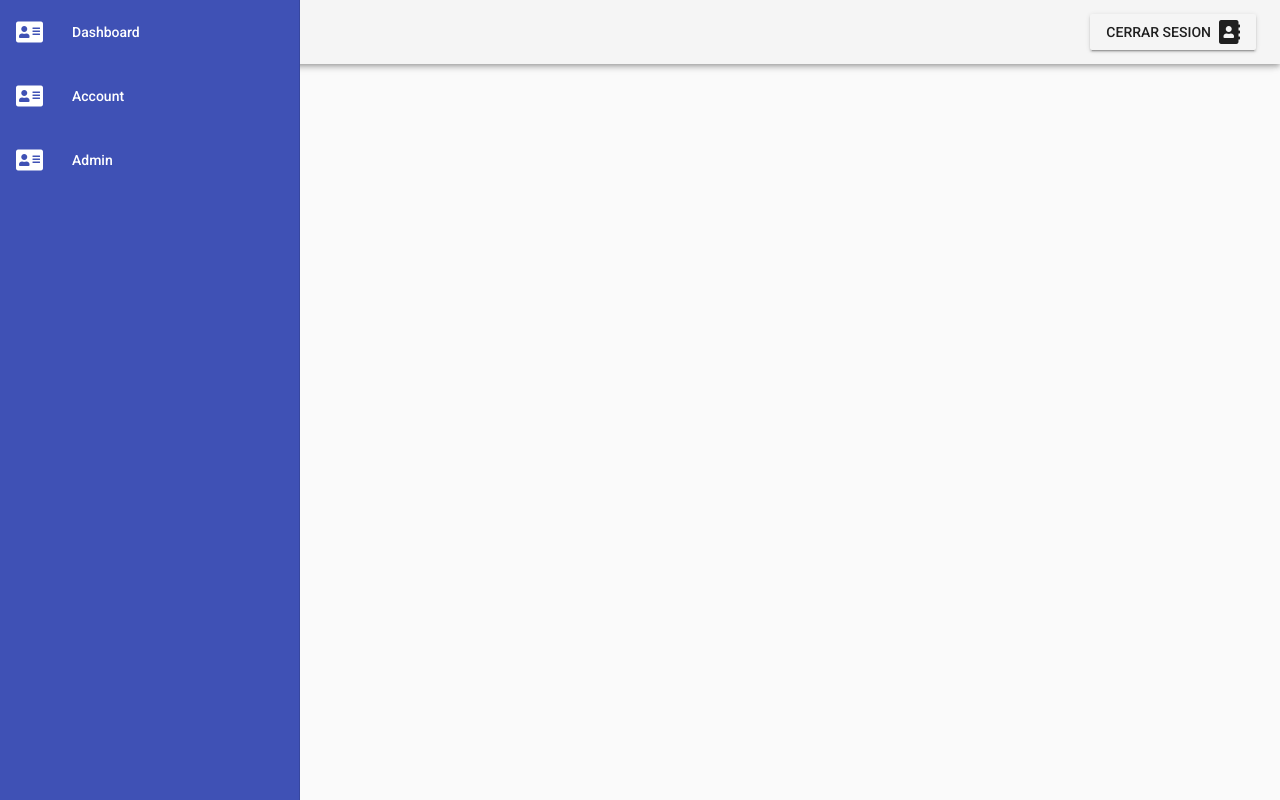
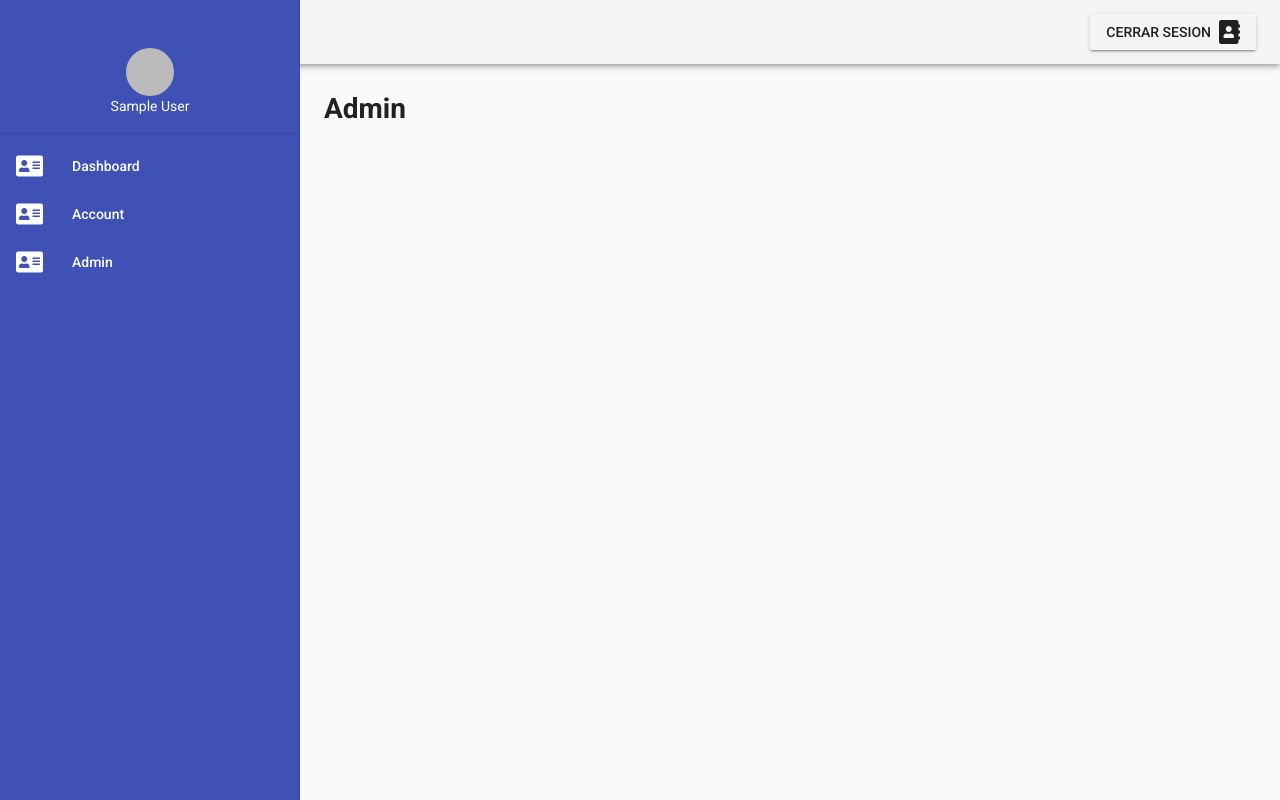
Before and after one commit to DavidSC34/vuetify-login, a Vue app: page /admin in a window 1280 px wide. Built offline with nearby package versions, Linux system fonts and the light colour scheme; no server answers; sample sign-in values are in the browser's storage.

Commit message:
avatar de usuario

```diff
--- a/src/components/NavBar.vue
+++ b/src/components/NavBar.vue
@@ -19,8 +19,19 @@
         </v-toolbar>
 
         <v-navigation-drawer class="indigo" v-model="drawer" app>
-                <v-list v-for="(item,index) in items" :key="index">
-                    <v-list-tile>
+                <v-layout column align-center mt-5>
+                    <v-flex>
+                        <v-avatar>
+                          <img :src="usuario.foto" alt="avatar">
+                        </v-avatar>
+                    </v-flex>
+                    <v-flex>
+                        <p mt-3 class="white--text">{{usuario.nombre}}</p>
+                    </v-flex>
+                </v-layout>
+            <v-divider></v-divider>
+                <v-list >
+                    <v-list-tile v-for="(item,index) in items" :key="index" :to="item.to">
                         <v-list-tile-action>
                             <v-icon class="white--text">{{item.icon}}</v-icon>
                         </v-list-tile-action>
@@ -35,21 +46,24 @@
 </template>
 
 <script>
-import {mapActions} from 'vuex'
+import {mapActions,mapState} from 'vuex'
 export default {
     data() {
         return {
             drawer: true,
             items: [
-          { title: 'Dashboard', icon: 'fas fa-address-card' },
-          { title: 'Account', icon: 'fas fa-address-card' },
-          { title: 'Admin', icon: 'fas fa-address-card' }
+          { title: 'Dashboard', icon: 'fas fa-address-card',to:{path:'/'} },
+          { title: 'Account', icon: 'fas fa-address-card',to:{path:'/ingreso'} },
+          { title: 'Admin', icon: 'fas fa-address-card',to:{path:'/admin'} }
         ]
         }
     },
         methods: {
     ...mapActions(['cerrarSesion'])
   },
+  computed: {
+     ...mapState(['usuario'])
+  },
 
 }
 </script>
--- a/src/router/index.js
+++ b/src/router/index.js
@@ -19,6 +19,14 @@ const routes = [{
 
         component: () =>
             import ( /* webpackChunkName: "about" */ '../views/Ingreso.vue')
+    },
+    {
+        path: '/admin',
+        name: 'Admin',
+
+        component: () =>
+            import ( /* webpackChunkName: "about" */ '../views/Admin.vue'),
+        meta: { requiresAuth: true }
     }
 ]
 
--- /dev/null
+++ b/src/views/Admin.vue
@@ -0,0 +1,3 @@
+<template>
+    <h1>Admin</h1>
+</template>
```
